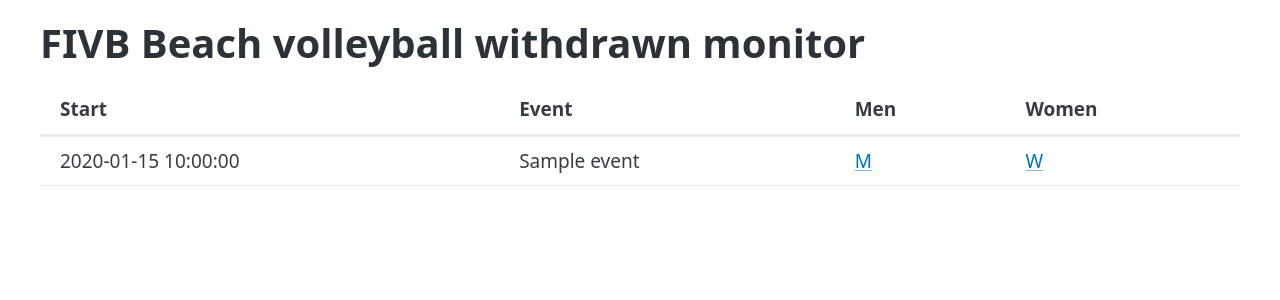
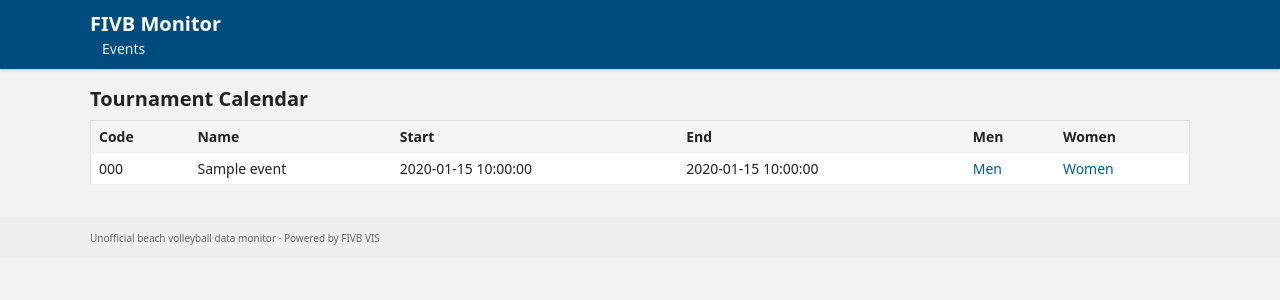
Before and after one commit to PetLahev/fivb-monitor, a FastAPI app: page / in a window 1280 px wide. Shown: the top 300 px of the page. Run offline with FastAPI, Linux system fonts and the light colour scheme; a database or web service that is not in the repository returns one stand-in record (values such as "Sample title"); some libraries are stand-ins or nearby versions.

Commit message:
Changed the layout of the html, added sorting

```diff
--- a/main.py
+++ b/main.py
@@ -36,6 +36,7 @@ app.add_middleware(
     allow_methods=["GET"],
     allow_headers=["*"],
 )
+app.mount("/static", StaticFiles(directory="static"), name="static")
 templates = Jinja2Templates(directory="templates")
 
 def db():
--- /dev/null
+++ b/static/sort.js
@@ -0,0 +1,61 @@
+// static/sort.js
+(function () {
+  function parseDate(v) {
+    // očekáváme "YYYY-MM-DD" nebo prázdno
+    if (!v) return 0;
+    const d = new Date(v);
+    return d.getTime() || 0;
+  }
+
+  function cmp(a, b, type, dir) {
+    let va = a.trim();
+    let vb = b.trim();
+
+    if (type === "number") {
+      va = parseFloat(va) || 0;
+      vb = parseFloat(vb) || 0;
+    } else if (type === "date") {
+      va = parseDate(va);
+      vb = parseDate(vb);
+    } else {
+      va = va.toLowerCase();
+      vb = vb.toLowerCase();
+    }
+
+    if (va < vb) return dir === "asc" ? -1 : 1;
+    if (va > vb) return dir === "asc" ? 1 : -1;
+    return 0;
+  }
+
+  function makeSortable(table) {
+    const ths = table.querySelectorAll("thead th");
+    ths.forEach((th, idx) => {
+      th.addEventListener("click", () => {
+        const type = th.getAttribute("data-sort") || "string";
+        const currentDir = th.classList.contains("sort-asc") ? "asc"
+                         : th.classList.contains("sort-desc") ? "desc"
+                         : null;
+        const newDir = currentDir === "asc" ? "desc" : "asc";
+
+        // reset šipek
+        ths.forEach(h => h.classList.remove("sort-asc", "sort-desc"));
+        th.classList.add(newDir === "asc" ? "sort-asc" : "sort-desc");
+
+        const tbody = table.querySelector("tbody");
+        const rows = Array.from(tbody.querySelectorAll("tr"));
+
+        rows.sort((r1, r2) => {
+          const c1 = r1.children[idx]?.textContent || "";
+          const c2 = r2.children[idx]?.textContent || "";
+          return cmp(c1, c2, type, newDir);
+        });
+
+        rows.forEach(r => tbody.appendChild(r));
+      });
+    });
+  }
+
+  document.addEventListener("DOMContentLoaded", () => {
+    document.querySelectorAll("table.sortable").forEach(makeSortable);
+  });
+})();
--- /dev/null
+++ b/static/style.css
@@ -0,0 +1,152 @@
+/* Layout */
+body {
+    margin: 0;
+    font-family: system-ui, -apple-system, BlinkMacSystemFont, "Segoe UI", sans-serif;
+    background: #f2f2f2;
+    color: #222;
+}
+
+.container {
+    max-width: 1100px;
+    margin: 0 auto;
+    padding: 0 12px;
+}
+
+/* Header / footer */
+
+.topbar {
+    background: #004c7f;
+    color: #fff;
+    padding: 10px 0;
+    margin-bottom: 16px;
+    box-shadow: 0 1px 3px rgba(0,0,0,0.2);
+}
+
+.logo {
+    margin: 0;
+    font-size: 20px;
+}
+
+.logo a {
+    color: #fff;
+    text-decoration: none;
+}
+
+.nav a {
+    color: #dfefff;
+    margin-left: 12px;
+    text-decoration: none;
+    font-size: 14px;
+}
+
+.nav a:hover {
+    text-decoration: underline;
+}
+
+.footer {
+    margin-top: 32px;
+    padding: 12px 0;
+    background: #eee;
+    font-size: 12px;
+    color: #666;
+}
+
+/* Headings */
+
+h2 {
+    margin-top: 0;
+    font-size: 20px;
+    margin-bottom: 8px;
+}
+
+h3 {
+    margin-top: 20px;
+    font-size: 16px;
+}
+
+/* Table – similar look to 12ndr */
+
+.data-table {
+    width: 100%;
+    border-collapse: collapse;
+    font-size: 14px;
+    background: #fff;
+    border: 1px solid #ddd;
+    margin-bottom: 16px;
+}
+
+.data-table thead {
+    background: #f5f5f5;
+}
+
+.data-table th,
+.data-table td {
+    padding: 6px 8px;
+    border-bottom: 1px solid #eee;
+    text-align: left;
+    white-space: nowrap;
+}
+
+.data-table tbody tr:nth-child(even) {
+    background: #fafafa;
+}
+
+.data-table tbody tr:hover {
+    background: #f0f7ff;
+}
+
+.data-table th {
+    cursor: pointer;
+    user-select: none;
+}
+
+.data-table th.sort-asc::after {
+    content: " ▲";
+    font-size: 10px;
+}
+
+.data-table th.sort-desc::after {
+    content: " ▼";
+    font-size: 10px;
+}
+
+/* Badges / status */
+
+.badge {
+    display: inline-block;
+    padding: 2px 6px;
+    border-radius: 4px;
+    font-size: 11px;
+    font-weight: 600;
+}
+
+.badge-gender {
+    background: #eee;
+    color: #333;
+    margin-left: 4px;
+}
+
+.badge-registered {
+    background: #e5f7e5;
+    color: #206020;
+}
+
+.badge-withdrawn {
+    background: #ffe5e5;
+    color: #802020;
+}
+
+.row-withdrawn {
+    font-style: normal;
+}
+
+/* Links */
+
+a {
+    color: #005fa3;
+    text-decoration: none;
+}
+
+a:hover {
+    text-decoration: underline;
+}
--- a/templates/base.html
+++ b/templates/base.html
@@ -1,17 +1,34 @@
-<!doctype html>
-<html lang="cs">
+<!DOCTYPE html>
+<html lang="en">
 <head>
-  <meta charset="utf-8" />
-  <meta name="viewport" content="width=device-width,initial-scale=1" />
-  <title>{% block title %}FIVB Monitor{% endblock %}</title>
-  <script src="https://unpkg.com/htmx.org@2.0.3"></script>
-  <link href="https://cdn.jsdelivr.net/npm/@picocss/pico@2/css/pico.min.css" rel="stylesheet">
-  <style>table { font-size:.95rem }</style>
+    <meta charset="UTF-8">
+    <title>{% block title %}FIVB Monitor{% endblock %}</title>
+    <meta name="viewport" content="width=device-width, initial-scale=1">
+
+    <!-- základní styl podobný 12ndr -->
+    <link rel="stylesheet" href="/static/style.css">
 </head>
 <body>
-  <main class="container">
-    <h1>FIVB Beach volleyball withdrawn monitor</h1>
+<header class="topbar">
+    <div class="container">
+        <h1 class="logo"><a href="/">FIVB Monitor</a></h1>
+        <nav class="nav">
+            <!-- sem si můžeš dát další odkazy, až bude víc stránek -->
+            <a href="/">Events</a>
+        </nav>
+    </div>
+</header>
+
+<main class="container">
     {% block content %}{% endblock %}
-  </main>
+</main>
+
+<footer class="footer">
+    <div class="container">
+        <small>Unofficial beach volleyball data monitor · Powered by FIVB VIS</small>
+    </div>
+</footer>
+
+<script src="/static/sort.js"></script>
 </body>
 </html>
--- a/templates/index.html
+++ b/templates/index.html
@@ -1,19 +1,41 @@
 {% extends "base.html" %}
-{% block title %}Turnaje – FIVB Monitor{% endblock %}
+{% block title %}Events – FIVB Monitor{% endblock %}
+
 {% block content %}
-<table role="grid">
-  <thead><tr>
-    <th>Start</th><th>Event</th><th>Men</th><th>Women</th>
-  </tr></thead>
-  <tbody>
+<h2>Tournament Calendar</h2>
+
+<table class="data-table sortable" role="grid">
+    <thead>
+    <tr>
+        <th data-sort="string">Code</th>
+        <th data-sort="string">Name</th>
+        <th data-sort="date">Start</th>
+        <th data-sort="date">End</th>
+        <th data-sort="string">Men</th>
+        <th data-sort="string">Women</th>
+    </tr>
+    </thead>
+    <tbody>
     {% for e in events %}
-    <tr>
-      <td>{{ e.start_date }}</td>
-      <td>{{ e.name }}</td>
-      <td>{% if e.men_no %}<a href="/tournament/{{ e.men_no }}">M</a>{% else %}–{% endif %}</td>
-      <td>{% if e.women_no %}<a href="/tournament/{{ e.women_no }}">W</a>{% else %}–{% endif %}</td>
-    </tr>
+        <tr>
+            <td>{{ e.code }}</td>
+            <td>{{ e.name }}</td>
+            <td>{{ e.start_date }}</td>
+            <td>{{ e.end_date }}</td>
+            <td>
+                {% if e.men_no %}
+                    <a href="/tournament/{{ e.men_no }}">Men</a>
+                {% endif %}
+            </td>
+            <td>
+                {% if e.women_no %}
+                    <a href="/tournament/{{ e.women_no }}">Women</a>
+                {% endif %}
+            </td>
+        </tr>
+    {% else %}
+        <tr><td colspan="6">No events.</td></tr>
     {% endfor %}
-  </tbody>
+    </tbody>
 </table>
 {% endblock %}
```
Also changed, not shown: templates/tournament.html (+41 -17 lines).
